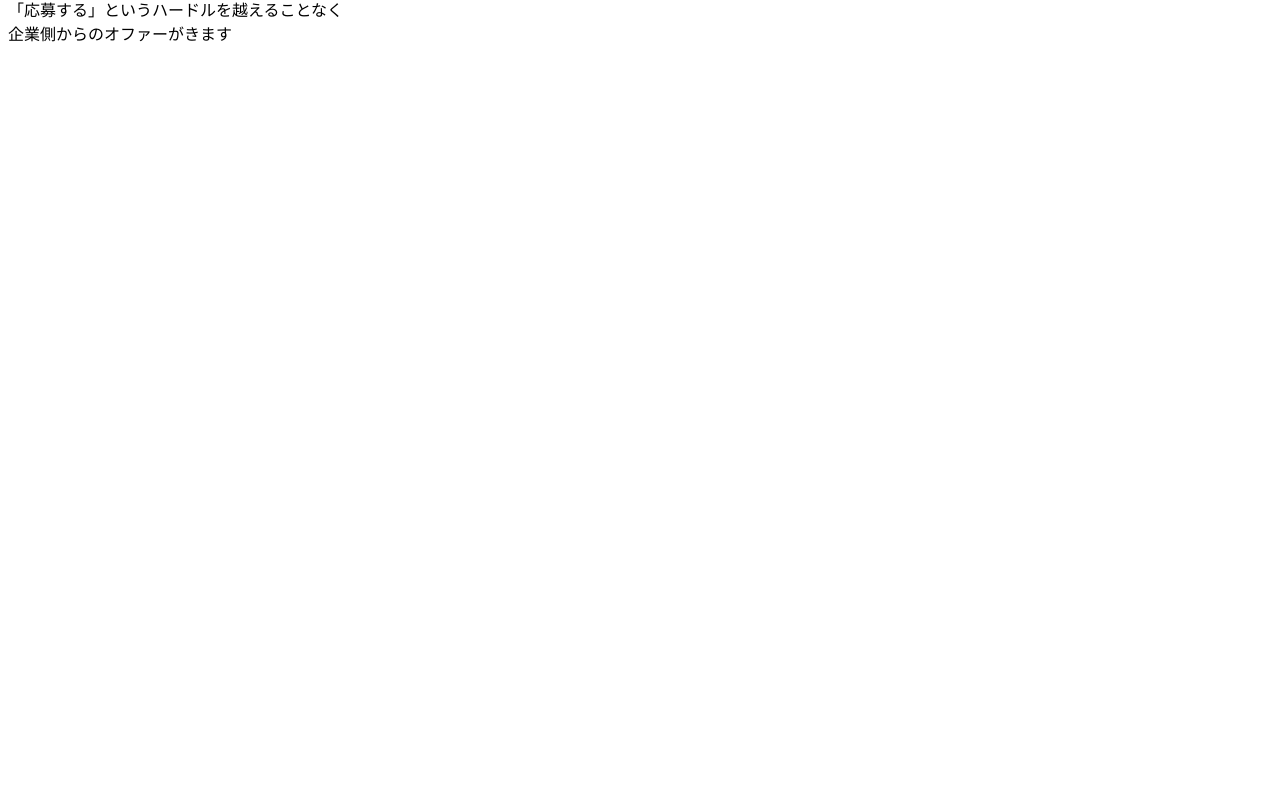
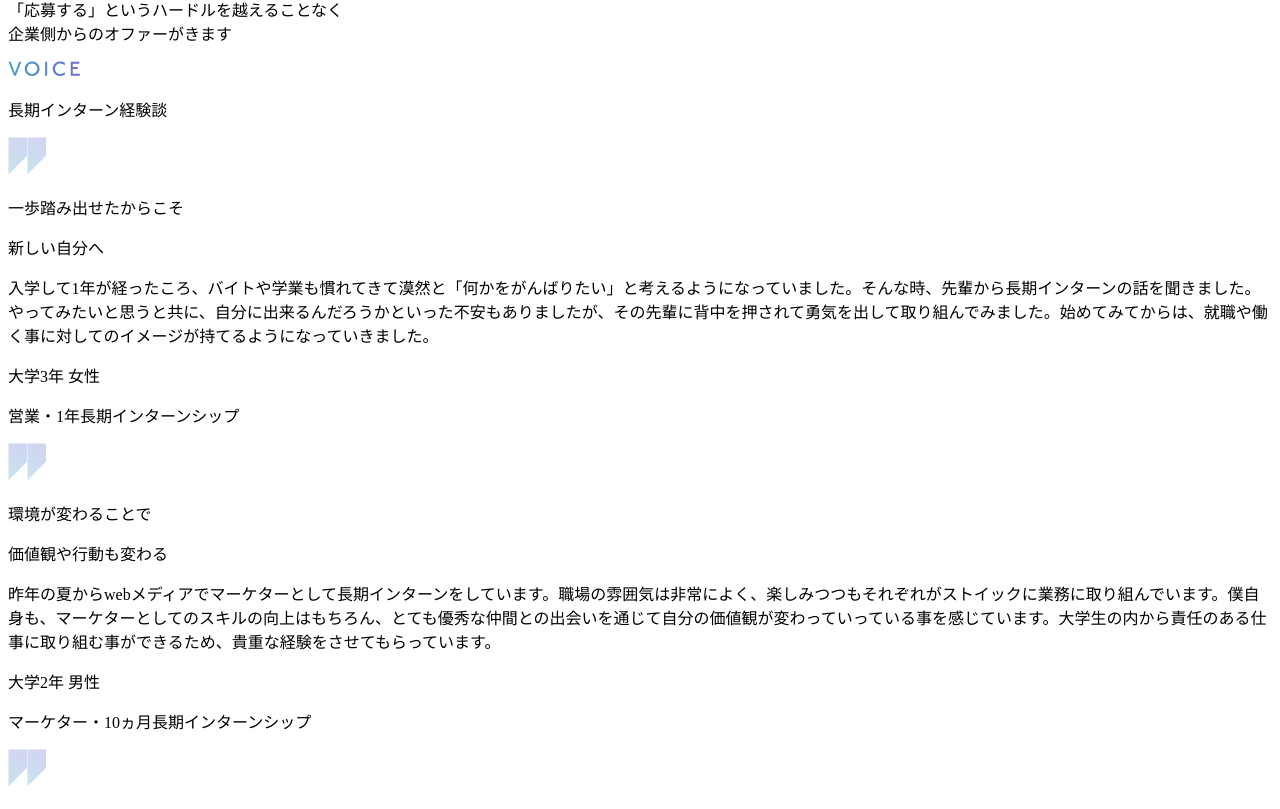
Before and after one commit to kaimaku/kaimaku-kaimaku_LP, a Next.js app: page /lp in a window 1280 px wide. Shown: the part 9711-10520 px from the top of the page. Before the commit the page ends 9772 px from the top, so only its background shows below. Built offline with nearby package versions, Linux system fonts and the light colour scheme.

Commit message:
Voiceページを作成

```diff
--- a/src/components/features/features.tsx
+++ b/src/components/features/features.tsx
@@ -11,7 +11,7 @@ import RightIcon from './rightIcon';
 const Features: NextPage = () => {
   return (
     <>
-      <div className="flex flex-col mb-24">
+      <div className="flex flex-col mb-56">
         <div className="mx-auto w-fit flex flex-col">
           <Image src={Title} alt="FEATURES" />
         </div>
--- a/src/components/problem.tsx
+++ b/src/components/problem.tsx
@@ -11,7 +11,7 @@ import HugeVector3 from '../../public/images/problem/hugeVector3.png';
 const Problem: NextPage = () => {
   return (
     <>
-      <div className="mb-40">
+      <div className="mb-56">
         <div className="flex flex-col px-36 pt-36 mb-40">
           <div className="mx-auto w-fit">
             <Image src={ProblemTitle} alt="PROBLEM" />
--- a/src/components/proposal2.tsx
+++ b/src/components/proposal2.tsx
@@ -10,7 +10,7 @@ import LogoText from '../../public/images/proposal/logoText2.png';
 const Proposal2: NextPage = () => {
   return (
     <>
-      <div className="flex flex-row mb-[450px]">
+      <div className="flex flex-row mb-[470px]">
         <div className="relative w-[660px]">
           <div className="absolute left-0 z-0">
             <Image src={LeftCircle} />
--- /dev/null
+++ b/src/components/voice/voice.tsx
@@ -0,0 +1,45 @@
+import { NextPage } from 'next';
+import Image from 'next/image';
+
+import VoiceCard from './voiceCard';
+import Title from '../../../public/images/voice/voiceTitle.png';
+
+const Voice: NextPage = () => {
+  return (
+    <>
+      <div className="flex flex-col mb-24">
+        <div className="w-fit mx-auto px-auto">
+          <Image src={Title} alt="TITLE" />
+        </div>
+        <p className="text-center text-[30px] font-semibold tracking-widest pt-4 mb-[88px]">
+          長期インターン経験談
+        </p>
+        <div className="flex flex-row gap-6 mx-auto">
+          <VoiceCard
+            title1="一歩踏み出せたからこそ"
+            title2="新しい自分へ"
+            content="入学して1年が経ったころ、バイトや学業も慣れてきて漠然と「何かをがんばりたい」と考えるようになっていました。そんな時、先輩から長期インターンの話を聞きました。やってみたいと思うと共に、自分に出来るんだろうかといった不安もありましたが、その先輩に背中を押されて勇気を出して取り組んでみました。始めてみてからは、就職や働く事に対してのイメージが持てるようになっていきました。"
+            scholar="大学3年 女性"
+            writer="営業・1年長期インターンシップ"
+          />
+          <VoiceCard
+            title1="環境が変わることで"
+            title2="価値観や行動も変わる"
+            content="昨年の夏からwebメディアでマーケターとして長期インターンをしています。職場の雰囲気は非常によく、楽しみつつもそれぞれがストイックに業務に取り組んでいます。僕自身も、マーケターとしてのスキルの向上はもちろん、とても優秀な仲間との出会いを通じて自分の価値観が変わっていっている事を感じています。大学生の内から責任のある仕事に取り組む事ができるため、貴重な経験をさせてもらっています。"
+            scholar="大学2年 男性"
+            writer="マーケター・10ヵ月長期インターンシップ"
+          />
+          <VoiceCard
+            title1="経営者や優秀な社員と"
+            title2="働くことで達成できた成長"
+            content="長期インターンシップを行う前は自分の強みがなく、就活において不安であったが、本気で仕事をしている大人の環境に踏み入れたことで成長することができたと思う。経営者や優秀なビジネスパーソンと仕事をすることで速いスピードで成長できる環境は、長期インターンシップでなければ学生のうちにはなかなか手に入らないと感じました。"
+            scholar="大学3年 男性"
+            writer="営業・6ヵ月長期インターンシップ"
+          />
+        </div>
+      </div>
+    </>
+  );
+};
+
+export default Voice;
--- /dev/null
+++ b/src/components/voice/voiceCard.tsx
@@ -0,0 +1,35 @@
+import VoiceItem from '../../../public/images/voice/voiceItem.png';
+import Image from 'next/image';
+
+type Props = {
+  title1: string;
+  title2: string;
+  content: string;
+  scholar: string;
+  writer: string;
+};
+
+const VoiceCard = (props: Props) => {
+  const { title1, title2, content, scholar, writer } = props;
+  return (
+    <>
+      <div className="shadow-2xl h-[458px] w-[365px] rounded-2xl p-8 relative">
+        <div className="flex flex-row gap-2">
+          <Image src={VoiceItem} alt="VOICE ITEM" />
+          <Image src={VoiceItem} alt="VOICE ITEM" />
+        </div>
+        <div className="flex flex-col mt-4 mb-6">
+          <p className="text-lg font-bold whitespace-normal">{title1}</p>
+          <p className="text-lg font-bold whitespace-normal">{title2}</p>
+        </div>
+        <p className="whitespace-normal text-xs leading-5">{content}</p>
+        <div className="absolute bottom-12">
+          <p className="text-xs font-semibold mb-1">{scholar}</p>
+          <p className="text-xs font-semibold">{writer}</p>
+        </div>
+      </div>
+    </>
+  );
+};
+
+export default VoiceCard;
--- a/src/pages/lp.tsx
+++ b/src/pages/lp.tsx
@@ -4,6 +4,7 @@ import FirstLook from '../components/firstLook';
 import Problem from '../components/problem';
 import Proposal from '../components/proposal';
 import Proposal2 from '../components/proposal2';
+import Voice from '../components/voice/voice';
 
 const lp: NextPage = () => {
   return (
@@ -13,6 +14,7 @@ const lp: NextPage = () => {
       <Proposal />
       <Proposal2 />
       <Features />
+      <Voice />
     </>
   );
 };
```
Also changed, not shown: public/images/voice/voiceItem.png (added), public/images/voice/voiceTitle.png (added).
